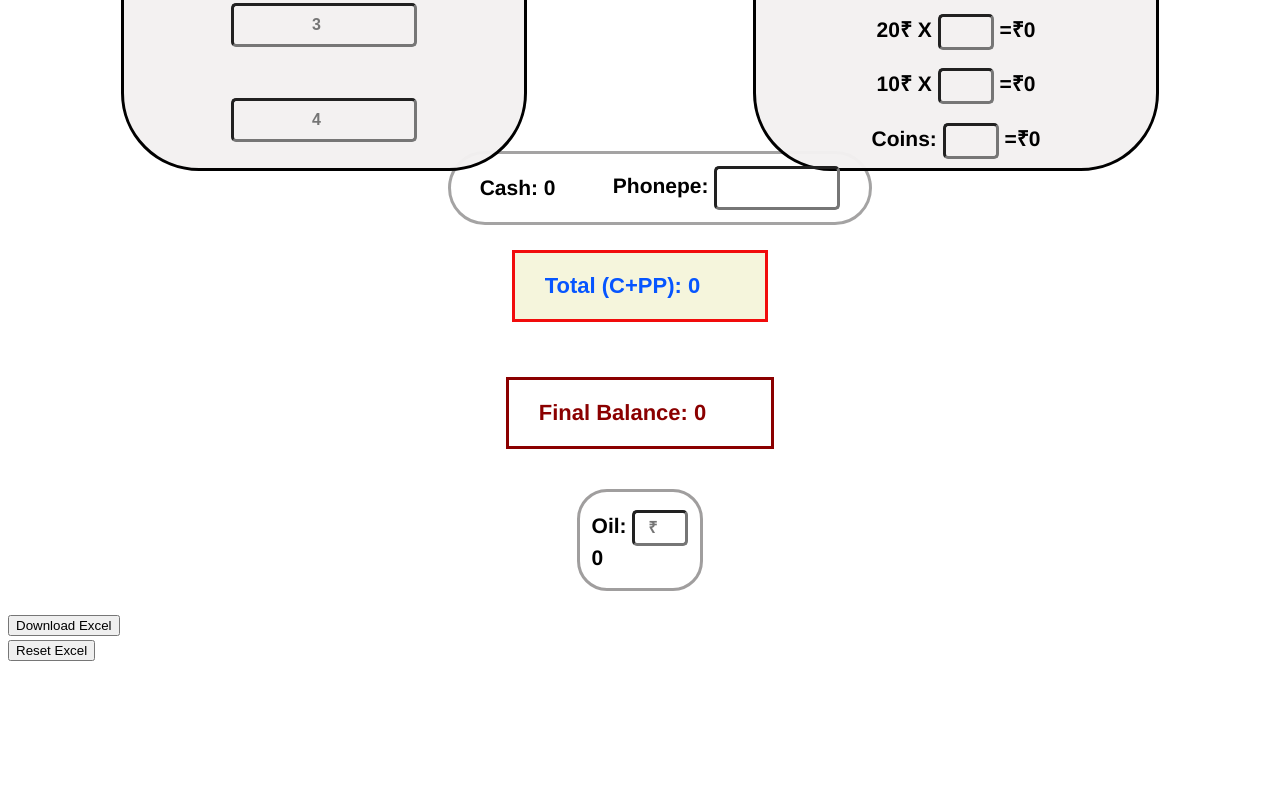
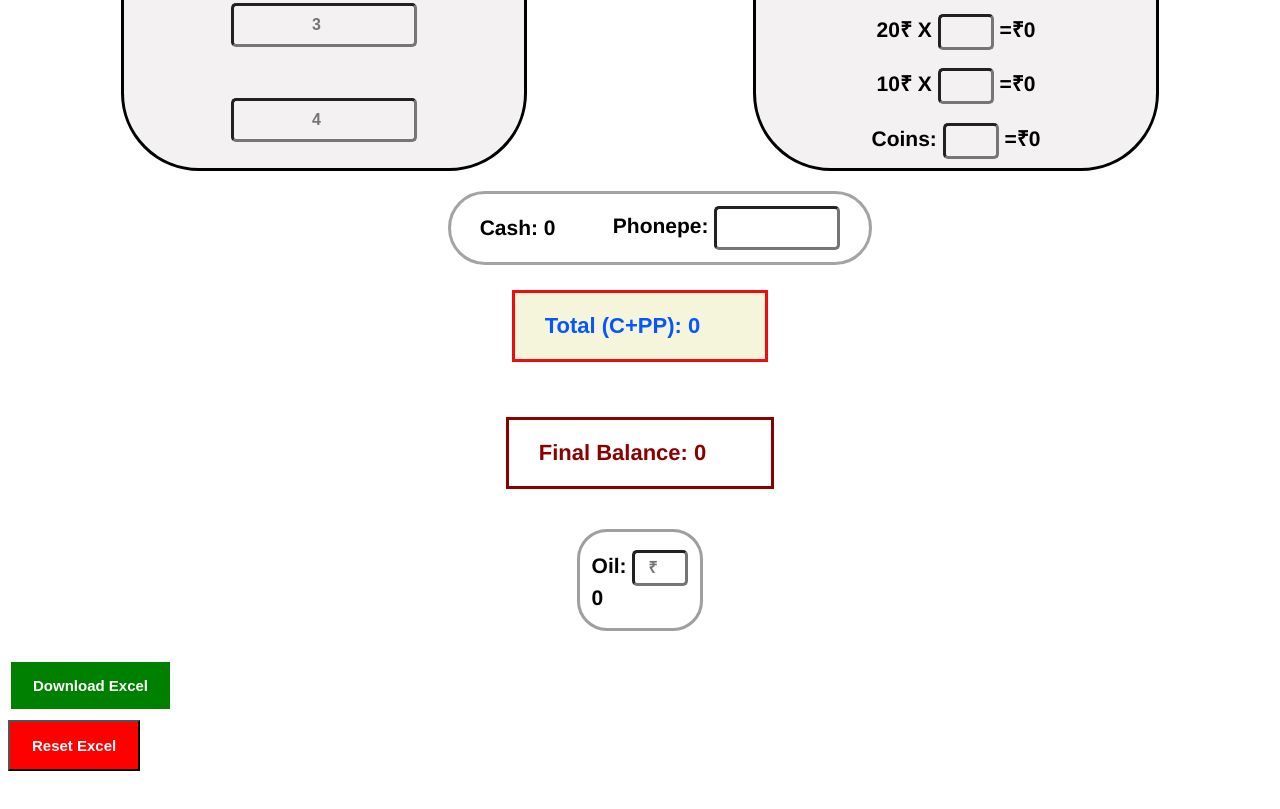
Before and after one commit to KEERTHIDHANUSU/HPwebsite, a plain HTML site: page salesCal.html in a window 1280 px wide. Shown: the part 836-1645 px from the top of the page. Drawn offline with Linux system fonts and the light colour scheme.

Commit message:
Update project.css

```diff
--- a/project.css
+++ b/project.css
@@ -208,7 +208,7 @@ button:hover {
   border-color: rgba(134, 133, 133, 0.753);
   padding: 12px 0px 12px 0px ;
   border-radius: 72px;
-  margin: -20px 400px 30px 440px;
+  margin: 20px 400px 30px 440px;
 
 }
 .tot-hc-div{
@@ -235,3 +235,20 @@ button:hover {
   background-color:rgb(255, 255, 255);
   margin-top: -25px;
 }
+.download,.reset{
+  font-size: 15px;
+  padding: 15px 22px 15px 22px ;
+  margin-top: 8px;
+  font-weight: bolder;
+}
+.download{
+  border: solid;
+  background-color: green;
+  color: white;
+}
+
+.reset{
+  order: solid;
+  background-color: red;
+  color: white;
+}
```
